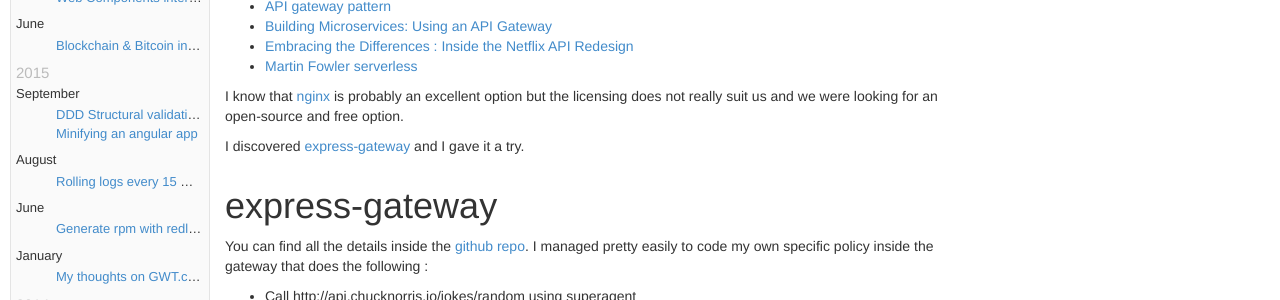
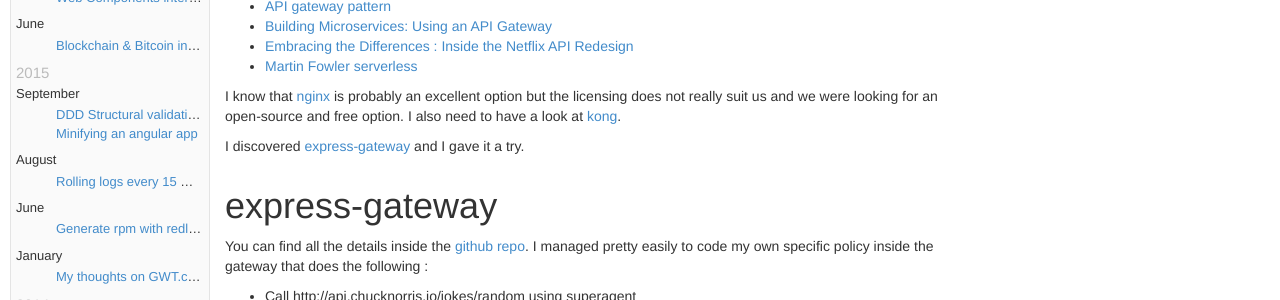
Before and after one commit to ronanquillevere/ronanquillevere.github.io, a Jekyll site: the page built from _posts/2017-09-12-express-gateway-policy-plugin.markdown, in a window 1280 px wide and 1186 px high. Shown: the part 283-583 px from the top of the window. Built offline with Jekyll 4.4.1, drawn with Linux system fonts in a browser that asks for light colours; comment, search, counter and statistics services are not loaded.

Commit message:
add reference to kong

```diff
--- a/_posts/2017-09-12-express-gateway-policy-plugin.markdown
+++ b/_posts/2017-09-12-express-gateway-policy-plugin.markdown
@@ -16,7 +16,7 @@
 - [Embracing the Differences : Inside the Netflix API Redesign](https://medium.com/netflix-techblog/embracing-the-differences-inside-the-netflix-api-redesign-15fd8b3dc49d)
 - [Martin Fowler serverless](https://martinfowler.com/articles/serverless.html)
 
-I know that [nginx](https://www.nginx.com/solutions/api-gateway/) is probably an excellent option but the licensing does not really suit us and we were looking for an open-source and free option.
+I know that [nginx](https://www.nginx.com/solutions/api-gateway/) is probably an excellent option but the licensing does not really suit us and we were looking for an open-source and free option. I also need to have a look at [kong](https://github.com/Mashape/kong).
 
 I discovered [express-gateway](http://www.express-gateway.io/) and I gave it a try.
 
```
